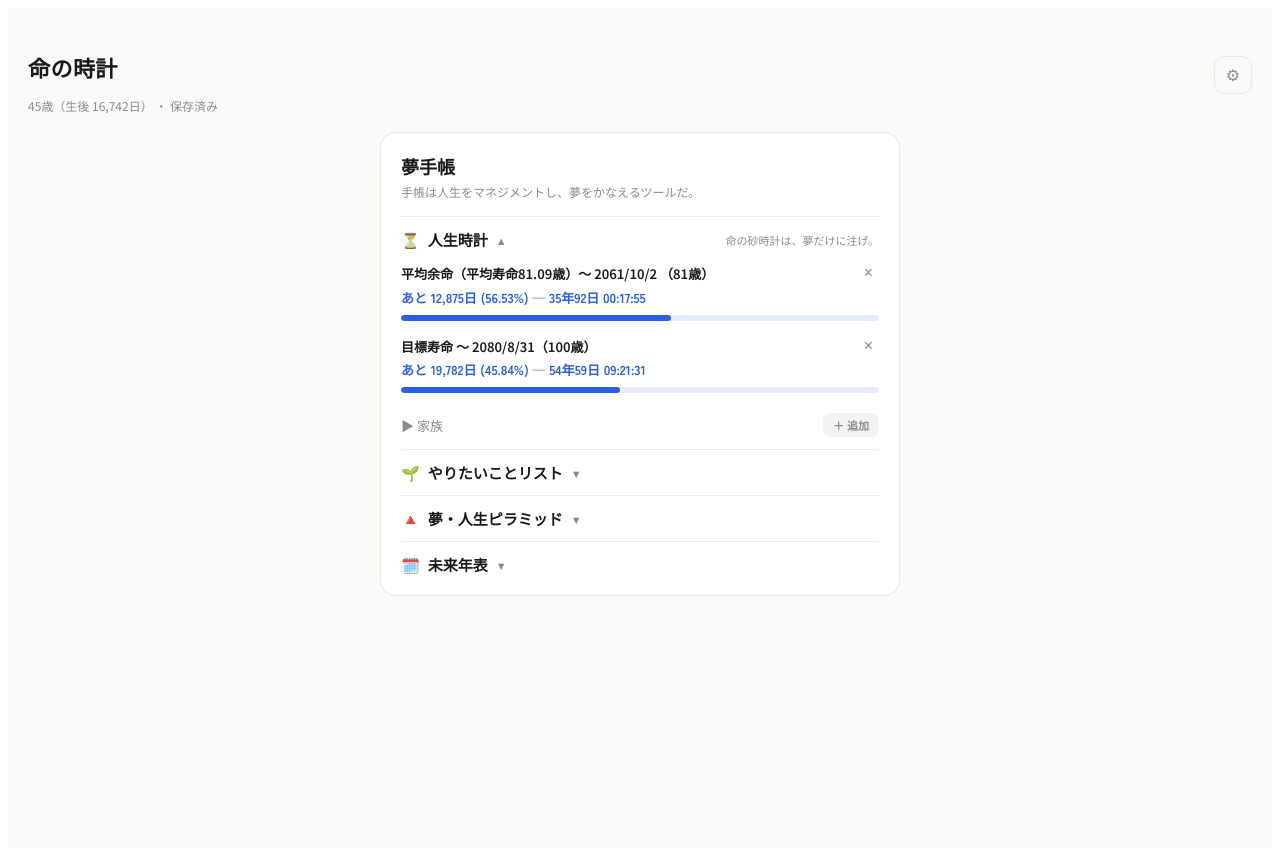
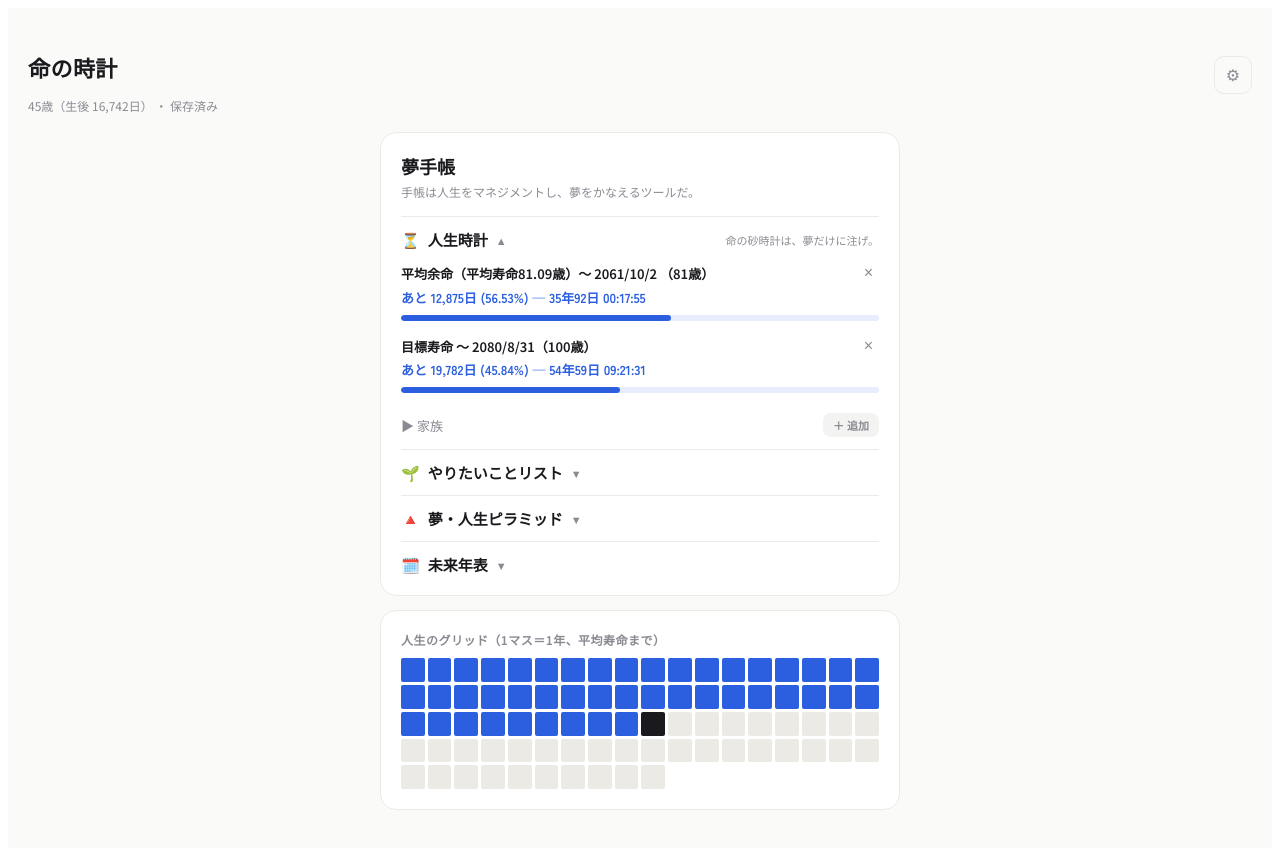
Before and after one commit to kentsuruta-cmyk/inochi-no-tokei, a Next.js app: page / in a window 1280 px wide. Shown: the top 848 px of the page. Built offline with nearby package versions, Linux system fonts and the light colour scheme; no server answers; the database is empty.

Commit message:
Update index.js

```diff
--- a/pages/index.js
+++ b/pages/index.js
@@ -413,6 +413,22 @@ export default function Home() {
             )}
           </div>
         </div>
+
+        <div style={styles.card}>
+          <div style={styles.label}>人生のグリッド（1マス＝1年、平均寿命まで）</div>
+          <div style={styles.grid}>
+            {Array.from({ length: Math.ceil(state.lifeExpAge) }).map((_, i) => (
+              <div
+                key={i}
+                style={{
+                  ...styles.yr,
+                  background:
+                    i < Math.floor(ageYears) ? '#2B5FE0' : i === Math.floor(ageYears) ? '#1A1A1E' : '#EBEAE5',
+                }}
+              />
+            ))}
+          </div>
+        </div>
       </main>
     </div>
   );
@@ -472,4 +488,6 @@ const styles = {
   dreamCheck: { marginTop: 8, fontSize: 11, fontWeight: 600, cursor: 'pointer' },
 
   comingSoon: { fontSize: 12, color: '#8A8A93', lineHeight: 1.6 },
+  grid: { display: 'grid', gridTemplateColumns: 'repeat(18, 1fr)', gap: 3 },
+  yr: { aspectRatio: '1', borderRadius: 2, minWidth: 0 },
 };
```
